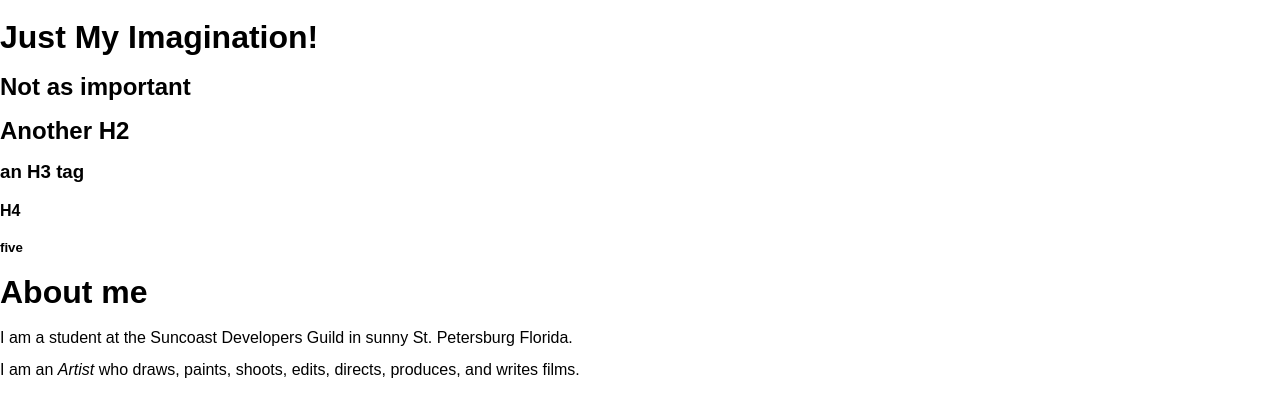
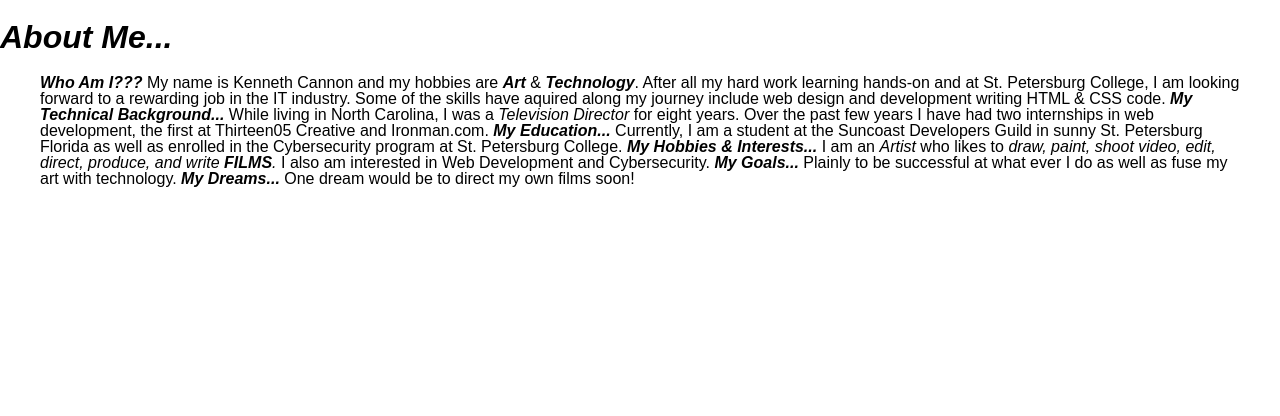
Before and after one commit to geekboyisonnow/hello-world, a website: page public/index.html in a window 1280 px wide. Drawn offline with Linux system fonts and the light colour scheme.

Commit message:
Hellow, world.

```diff
--- a/public/index.html
+++ b/public/index.html
@@ -3,23 +3,25 @@
   <head lang="en">
     <meta charset="UTF-8">
     <meta name="viewport" content="width=device-width, initial-scale=1">
-    <title>Hello World</title>
+    <title>Kenny's About Me Page</title>
     <link rel="stylesheet" href="/screen.css">
   </head>
   <body>
-    <h1>Just My Imagination!</h1>
-    <h2>Not as important</h2>
-    <h2>Another H2</h2>
-    <h3>an H3 tag</h3>
-    <h4> H4 </h4>
-    <h5> five </h5>
+    <h1><em>About Me...</em></h1>
 
-    <h1>About me</h1>
-    <p>
-      I am a student at the Suncoast Developers Guild in sunny St. Petersburg Florida.
-    </p>
+    <p><blockquote><strong><em>Who Am I??? </em></strong>
+      My name is Kenneth Cannon and my hobbies are <strong><em>Art</em></strong> & <strong><em>Technology</em></strong>. After all my hard work learning hands-on and at St. Petersburg College, I am looking forward to a rewarding job in the IT industry.
+      Some of the skills have aquired along my journey include web design and development writing HTML & CSS code.
+      <strong><em>My Technical Background... </em></strong>
+      While living in North Carolina, I was a <em>Television Director</em> for eight years.
+      Over the past few years I have had two internships in web development, the first at Thirteen05 Creative and Ironman.com.
+      <strong><em>My Education... </em></strong>
+      Currently, I am a student at the Suncoast Developers Guild in sunny St. Petersburg Florida as well as enrolled in the Cybersecurity program at St. Petersburg College.
+      <strong><em>My Hobbies & Interests... </em></strong>
+      I am an <em>Artist</em> who likes to <em>draw, paint, shoot video, edit, direct, produce, and write <strong>FILMS</strong>.</em> I also am interested in Web Development and Cybersecurity.
+      <strong><em>My Goals... </em></strong>
+      Plainly to be successful at what ever I do as well as fuse my art with technology. <strong><em>My Dreams... </em></strong>One dream would be to direct my own films soon!</blockquote></p>
 
-    <p>I am an <em>Artist</em> who draws, paints, shoots, edits, directs, produces, and writes films.</p>
 
   </body>
 </html>
```
